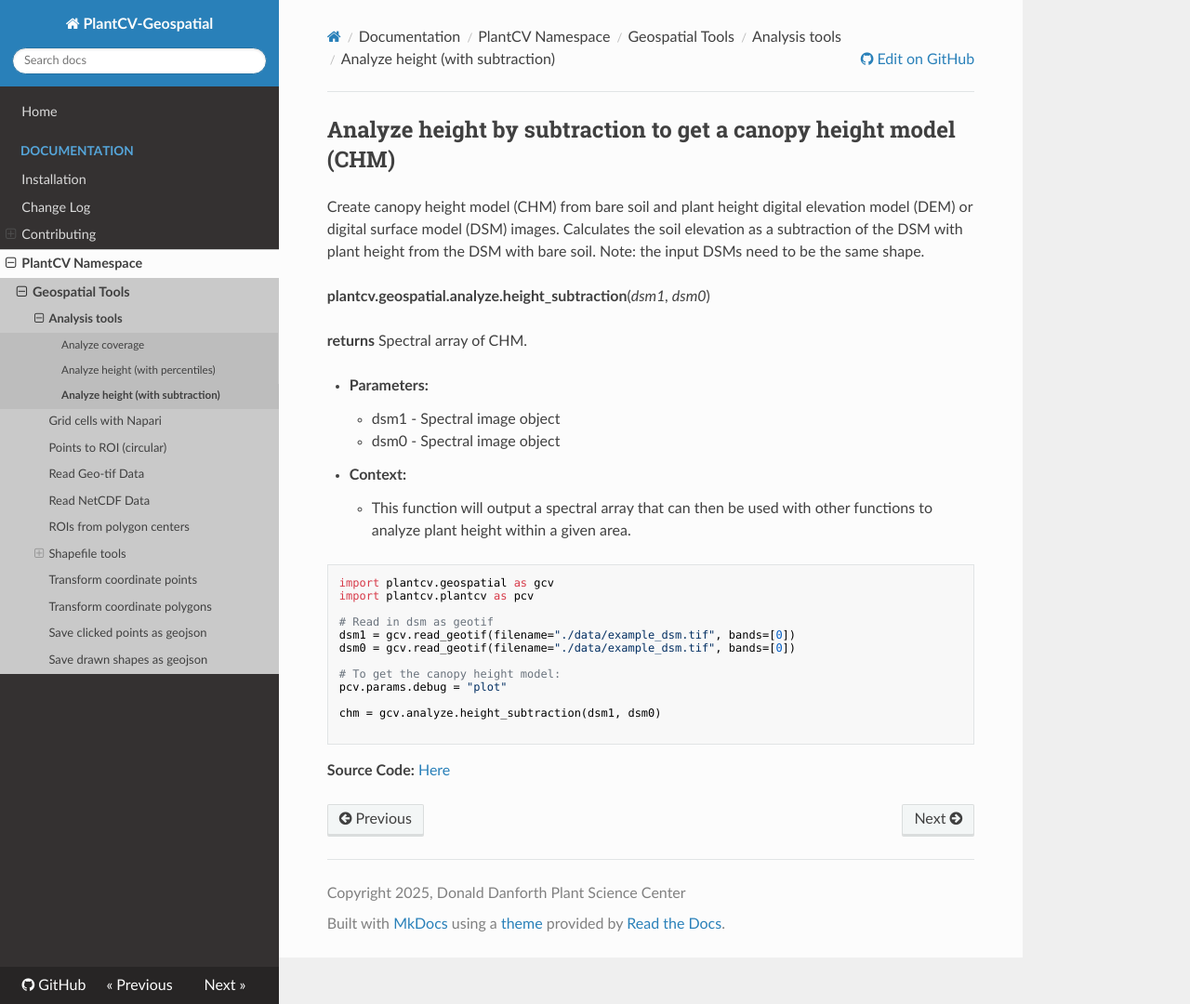
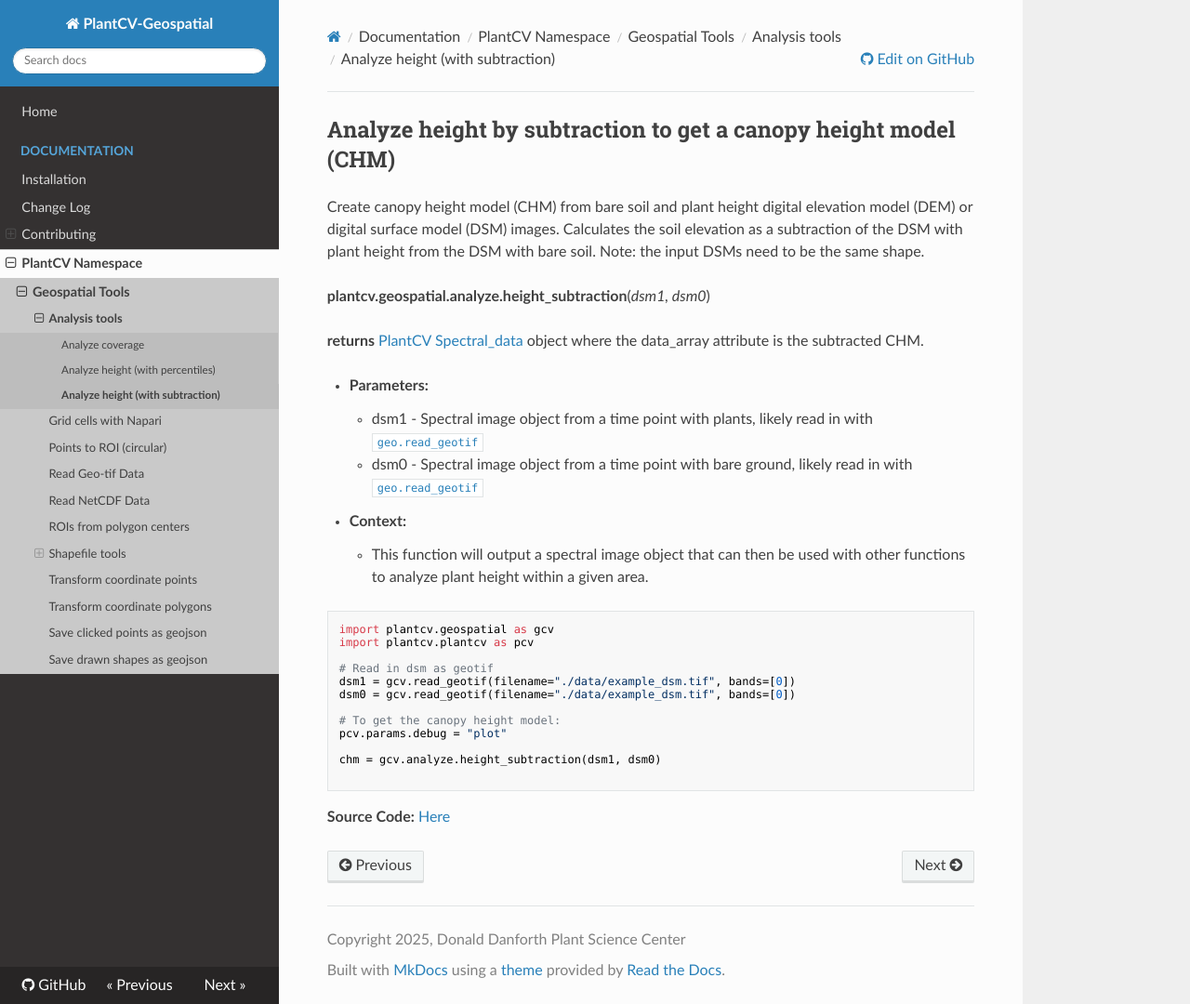
Before and after one commit to danforthcenter/plantcv-geospatial, an MkDocs documentation site: the page built from docs/analyze_height_subtraction.md, in a window 1280 px wide and 1080 px high. Shown: the whole window at 93% size. Built offline with MkDocs 1.6.1, drawn with Linux system fonts in a browser that asks for light colours; nearby versions of some CDN libraries.

Commit message:
Minor changes to wording in docs

````diff
--- a/docs/analyze_height_subtraction.md
+++ b/docs/analyze_height_subtraction.md
@@ -5,14 +5,14 @@ Note: the input DSMs need to be the same shape.
 
 **plantcv.geospatial.analyze.height_subtraction**(*dsm1, dsm0*)
 
-**returns** Spectral array of CHM.
+**returns** [PlantCV Spectral_data](https://plantcv.readthedocs.io/en/latest/Spectral_data/) object where the data_array attribute is the subtracted CHM.
 
 - **Parameters:**
-    - dsm1 - Spectral image object
-    - dsm0 - Spectral image object
+    - dsm1 - Spectral image object from a time point with plants, likely read in with [`geo.read_geotif`](read_geotif.md)
+    - dsm0 - Spectral image object from a time point with bare ground, likely read in with [`geo.read_geotif`](read_geotif.md)
 
 - **Context:**
-    - This function will output a spectral array that can then be used with other functions to analyze plant height within a given area.
+    - This function will output a spectral image object that can then be used with other functions to analyze plant height within a given area.
 
 ```python
 import plantcv.geospatial as gcv
````
